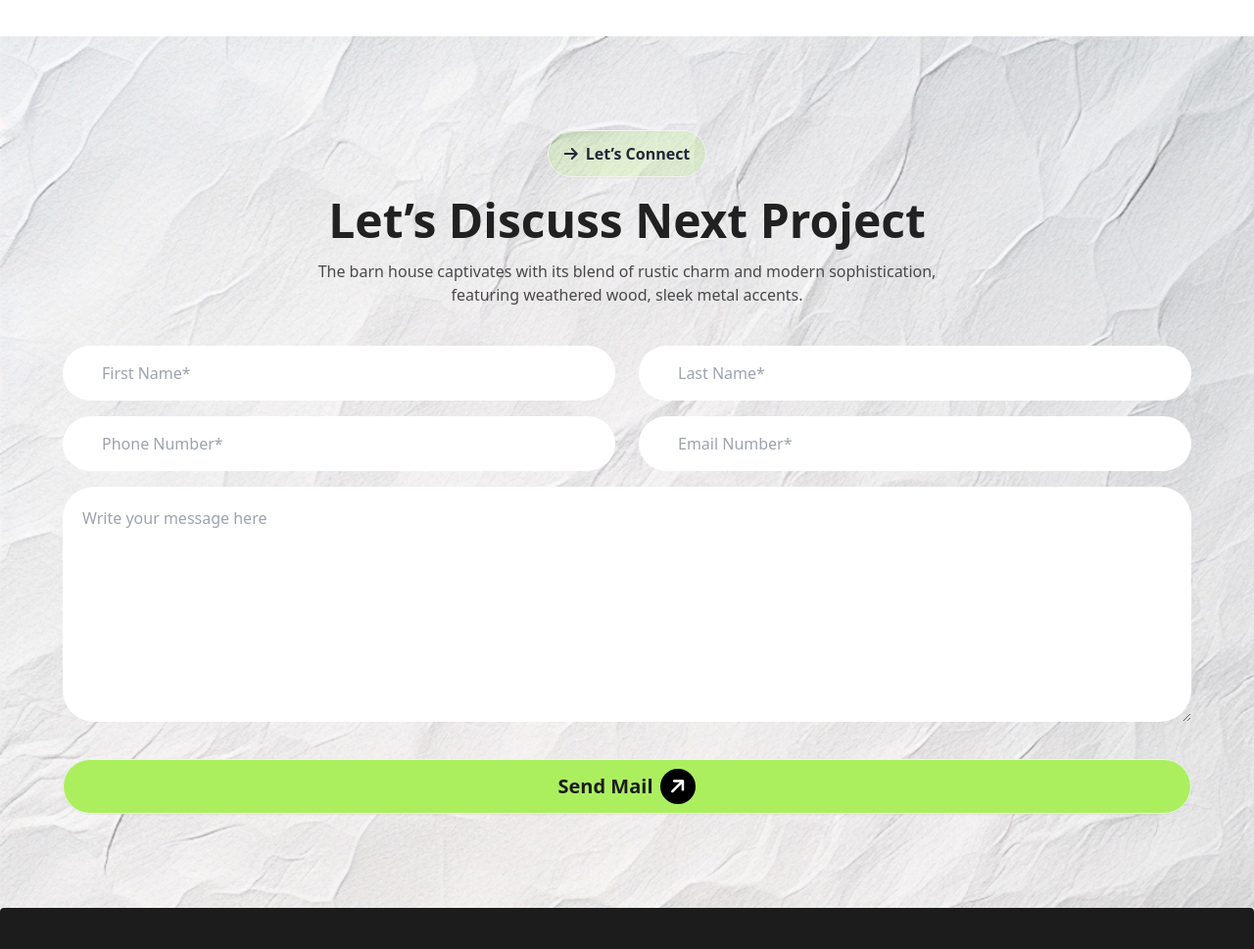
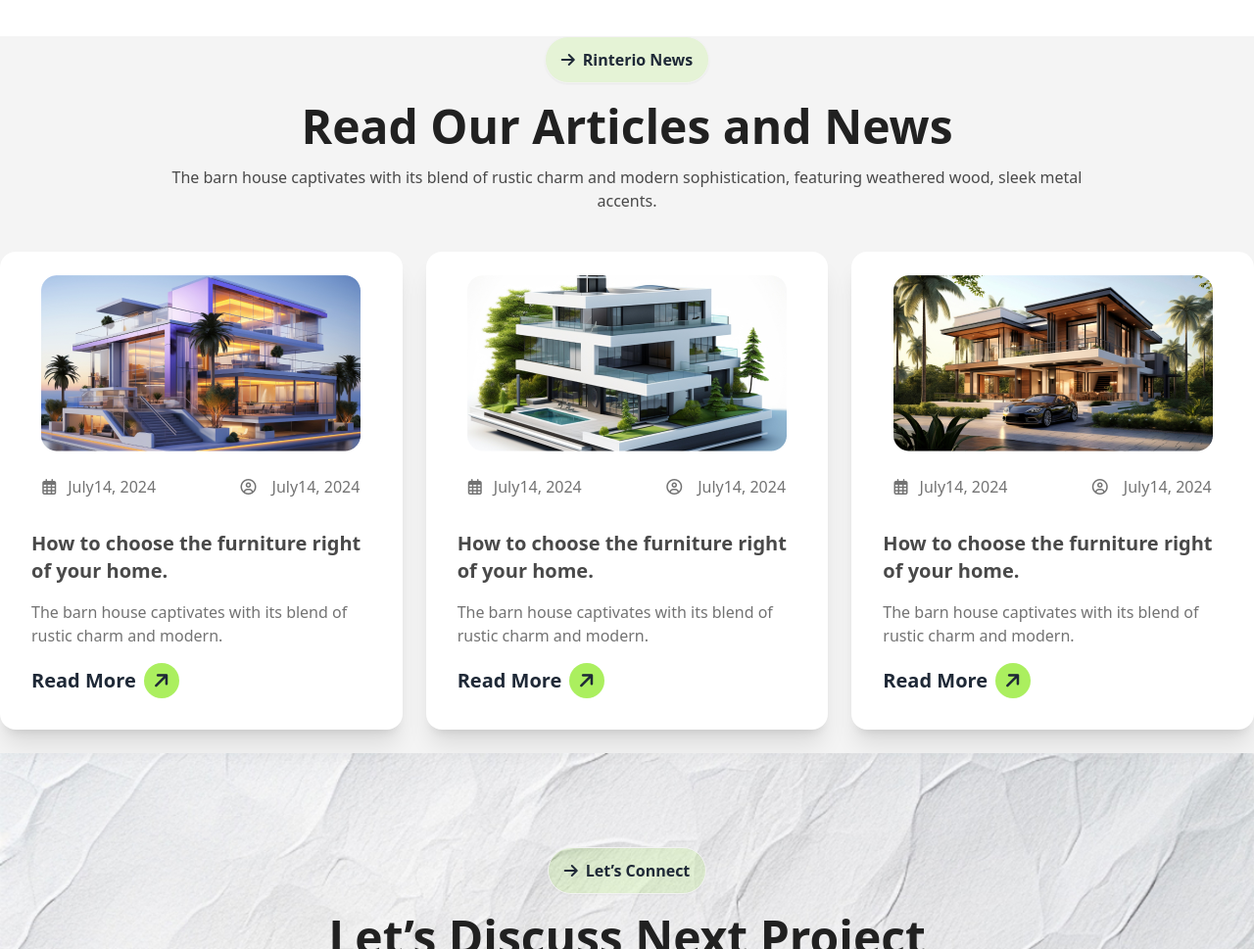
Before and after one commit to ahmed-tuhin/Assignment-3, a plain HTML site: page index.html in a window 1280 px wide. Shown: the part 3053-4022 px from the top of the page at 98% size. Drawn offline with nearby package versions, Linux system fonts and the light colour scheme.

Commit message:
complete the articles section and complete whole project

```diff
--- a/index.html
+++ b/index.html
@@ -3,7 +3,7 @@
 <head>
     <meta charset="UTF-8">
     <meta name="viewport" content="width=device-width, initial-scale=1.0">
-    <title>Document</title>
+    <title>Rental Retreat</title>
 
     <!-- google font -->
     <link rel="preconnect" href="https://fonts.googleapis.com">
@@ -212,7 +212,7 @@
 
 
         <!-- our latest portfolio section -->
-         <section class="">
+         <section>
           <div class="container mx-auto">
            <!-- text -->
            <div class="text-center mt-20">
@@ -233,7 +233,7 @@
                 <div class="flex flex-col gap-4">
                   <h3 class="text-2xl text-[#494949] font-extrabold">Commercial</h3>
                   <p class="text-base text-[#737373] font-medium">Lorem ipsum dolor sit amet, consectetur adipisicing elit. Praesentium quis, explicabo soluta non corporis quae?</p>
-                  <button class=" flex justify-start items-center text-lg lg:text-xl text[#212121] font-medium lg:font-extrabold  gap-2">View Details  <h6 class=" bg-btn_bg rounded-full text-center"><i class="-rotate-45 w-8 p-2  fa-solid fa-arrow-right"></i></h6></button>
+                  <button class=" flex justify-start items-center text-lg lg:text-xl text[#212121] font-medium lg:font-bold  gap-2">View Details  <h6 class=" bg-btn_bg rounded-full text-center"><i class="-rotate-45 w-9 p-2  fa-solid fa-arrow-right"></i></h6></button>
 
                 </div>
                </div>
@@ -257,7 +257,7 @@
                   <div class="flex flex-col gap-4">
                     <h3 class="text-2xl text-[#494949] font-extrabold">Commercial</h3>
                     <p class="text-base text-[#737373] font-medium">Lorem ipsum dolor sit amet, consectetur adipisicing elit. Praesentium quis, explicabo soluta non corporis quae?</p>
-                    <button class=" flex justify-start items-center text-lg lg:text-xl text[#212121] font-medium lg:font-extrabold gap-2">View Details<h6 class=" bg-btn_bg rounded-full text-center"><i class="-rotate-45 w-8 p-2  fa-solid fa-arrow-right"></i></h6></button>
+                    <button class=" flex justify-start items-center text-lg lg:text-xl text[#212121] font-medium lg:font-extrabold gap-2">View Details<h6 class=" bg-btn_bg rounded-full text-center"><i class="-rotate-45 w-9 p-2  fa-solid fa-arrow-right"></i></h6></button>
 
                   </div>
                  </div>
@@ -273,6 +273,106 @@
 
         </div>
          </section>
+
+         <!-- Read Our Articles and News section -->
+          <section class="bg-[#F4F4F4] ">
+            <div class="container mx-auto">
+              <!-- text -->
+              <div class="text-center w-3/4 mx-auto mb-10">
+                <button class="btn bg-[#ABEF5F33] rounded-3xl text-base mb-5"><i class="fa-solid fa-arrow-right"></i>Rinterio News</button>
+                <h1 class="text-primary text-4xl lg:text-5xl font-bold mb-4">Read Our Articles and News</h1>
+                <p class="font-medium text-base text-[#494949] mb-5">The barn house captivates with its blend of rustic charm and modern sophistication, featuring weathered wood, sleek metal accents.</p>
+              </div>
+
+              <!-- card container -->
+               <div class="grid grid-cols-1 lg:grid-cols-3 gap-6">
+                <!-- card-1 -->
+                <div class="card bg-base-100 mb-6 w-[90%] lg:w-full  mx-auto shadow-xl">
+                  <figure class="p-6">
+                    <img
+                      src="./images/article1.png"
+                      alt="Shoes"
+                      class="rounded-xl"/>
+                  </figure>
+
+                  <div class="flex ">
+                    <div class="flex justify-center items-center gap-3 mx-auto">
+                      <i class="fa-regular fa-calendar-days text-[#737373]"></i>
+                      <p class="text-base text-[#737373]">July14, 2024</p>
+                    </div>
+
+                    <div class="flex justify-center items-center gap-4 mx-auto">
+                      <i class="fa-regular fa-circle-user text-base text-[#737373]"></i>
+                      <p class="text-base text-[#737373]">July14, 2024</p>
+                    </div>
+                  </div>
+                  <div class="card-body space-y-2 ">
+                    <h2 class="card-title text-xl text-[#494949] font-extrabold">How to choose the furniture right  of your home.</h2>
+                    <p class="text-base text-[#737373] font-medium">The barn house captivates with its blend of rustic charm and modern. </p>
+                    <div class="card-actions">
+                      <button class=" flex justify-start items-center text-lg lg:text-xl text[#212121] font-bold lg:font-bold  gap-2">Read More<h6 class=" bg-btn_bg rounded-full text-center"><i class="-rotate-45 w-9 p-2  fa-solid fa-arrow-right"></i></h6></button>
+                    </div>
+                  </div>
+                </div>
+                <!-- card-2 -->
+                <div class="card bg-base-100 mb-6  w-[90%] lg:w-full  mx-auto shadow-xl">
+                  <figure class="p-6">
+                    <img
+                      src="./images/article2.png"
+                      alt="Shoes"
+                      class="rounded-xl"/>
+                  </figure>
+
+                  <div class="flex ">
+                    <div class="flex justify-center items-center gap-3 mx-auto">
+                      <i class="fa-regular fa-calendar-days text-[#737373]"></i>
+                      <p class="text-base text-[#737373]">July14, 2024</p>
+                    </div>
+
+                    <div class="flex justify-center items-center gap-4 mx-auto">
+                      <i class="fa-regular fa-circle-user text-base text-[#737373]"></i>
+                      <p class="text-base text-[#737373]">July14, 2024</p>
+                    </div>
+                  </div>
+                  <div class="card-body space-y-2 ">
+                    <h2 class="card-title text-xl text-[#494949] font-extrabold">How to choose the furniture right  of your home.</h2>
+                    <p class="text-base text-[#737373] font-medium">The barn house captivates with its blend of rustic charm and modern. </p>
+                    <div class="card-actions">
+                      <button class=" flex justify-start items-center text-lg lg:text-xl text[#212121] font-bold lg:font-bold  gap-2">Read More<h6 class=" bg-btn_bg rounded-full text-center"><i class="-rotate-45 w-9 p-2  fa-solid fa-arrow-right"></i></h6></button>
+                    </div>
+                  </div>
+                </div>
+                <!-- card-3 -->
+                <div class="card bg-base-100 mb-6  w-[90%] lg:w-full  mx-auto shadow-xl">
+                  <figure class="p-6">
+                    <img
+                      src="./images/article3.png"
+                      alt="Shoes"
+                      class="rounded-xl"/>
+                  </figure>
+
+                  <div class="flex ">
+                    <div class="flex justify-center items-center gap-3 mx-auto">
+                      <i class="fa-regular fa-calendar-days text-[#737373]"></i>
+                      <p class="text-base text-[#737373]">July14, 2024</p>
+                    </div>
+
+                    <div class="flex justify-center items-center gap-4 mx-auto">
+                      <i class="fa-regular fa-circle-user text-base text-[#737373]"></i>
+                      <p class="text-base text-[#737373]">July14, 2024</p>
+                    </div>
+                  </div>
+                  <div class="card-body space-y-2 ">
+                    <h2 class="card-title text-xl text-[#494949] font-extrabold">How to choose the furniture right  of your home.</h2>
+                    <p class="text-base text-[#737373] font-medium">The barn house captivates with its blend of rustic charm and modern. </p>
+                    <div class="card-actions">
+                      <button class=" flex justify-start items-center text-lg lg:text-xl text[#212121] font-bold lg:font-bold  gap-2">Read More<h6 class=" bg-btn_bg rounded-full text-center"><i class="-rotate-45 w-9 p-2  fa-solid fa-arrow-right"></i></h6></button>
+                    </div>
+                  </div>
+                </div>
+               </div>
+            </div>
+          </section>
 
          <!-- Let’s Discuss Next Project section -->
           <section style=" background-image: url('./images/bg.jpg'); background-repeat: no-repeat; background-size: cover;">
```
